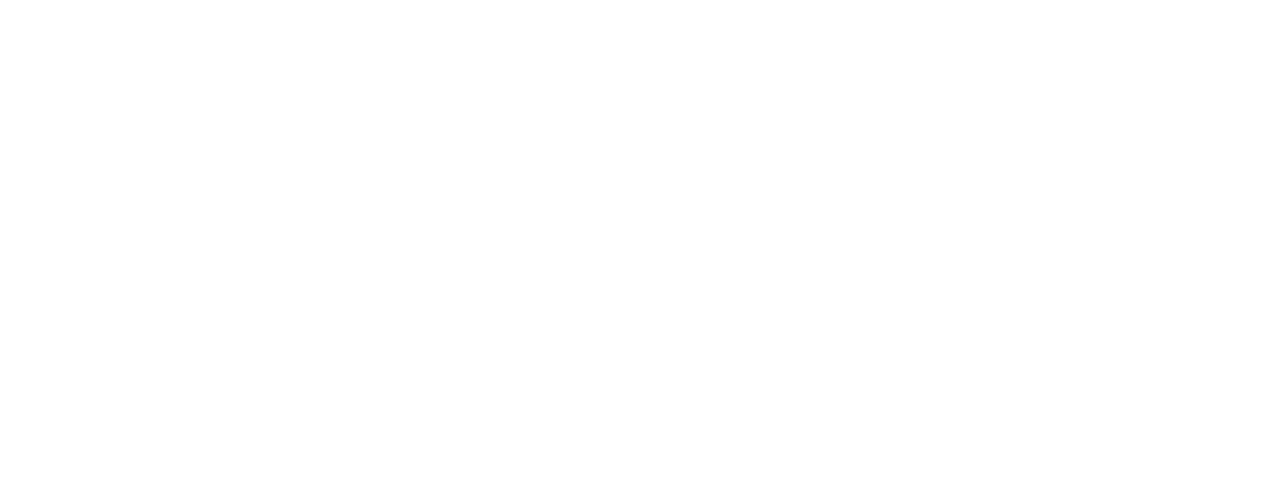
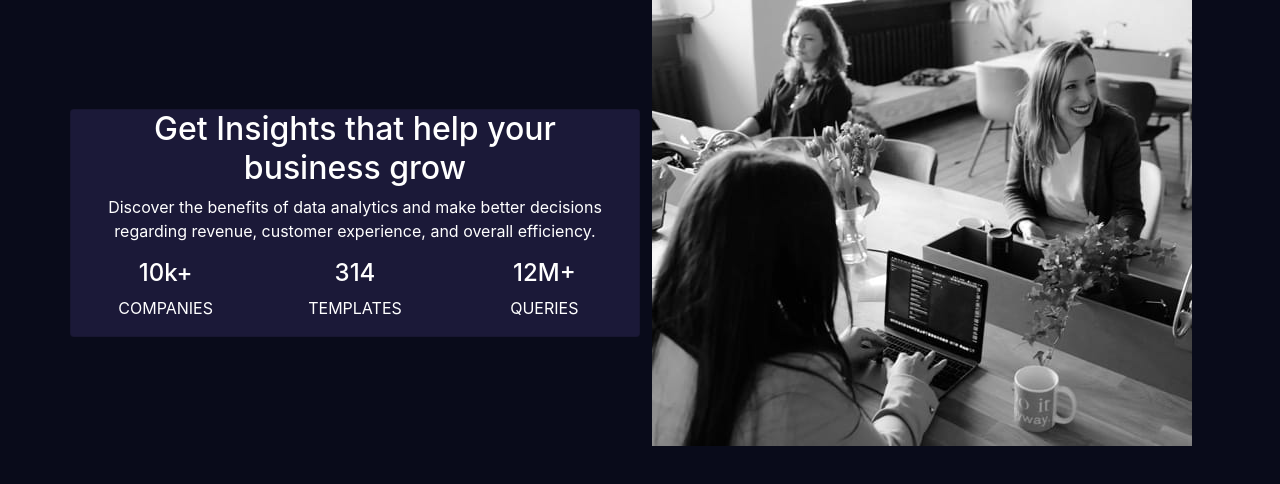
Before and after one commit to tomxyd/stats-preview-card, a plain HTML site: page index.html in a window 1280 px wide. Drawn offline with nearby package versions, Linux system fonts and the light colour scheme.

Commit message:
complex problems met

```diff
--- a/index.html
+++ b/index.html
@@ -5,11 +5,41 @@
     <meta charset="UTF-8">
     <meta http-equiv="X-UA-Compatible" content="IE=edge">
     <meta name="viewport" content="width=device-width, initial-scale=1.0">
-    <title>Document</title>
+    <title>Stat Preview Page</title>
+    <link href="https://cdn.jsdelivr.net/npm/bootstrap@5.0.2/dist/css/bootstrap.min.css" rel="stylesheet"
+        integrity="sha384-EVSTQN3/azprG1Anm3QDgpJLIm9Nao0Yz1ztcQTwFspd3yD65VohhpuuCOmLASjC" crossorigin="anonymous">
+    <link rel="stylesheet" href="dist/style.css">
+    <link href="https://fonts.google.com/specimen/Inter">
+
+
 </head>
 
 <body>
-
+    <div class="container">
+        <div class="row align-items-center ">
+            <div class="col-md-6 card text-center">
+                <h2>Get Insights that help your business grow</h2>
+                <p>Discover the benefits of data analytics and make better decisions regarding revenue, customer experience, and overall efficiency.</p>
+                <div class="row">
+                    <div class="col-sm">
+                        <h4>10k+</h4>
+                        <p>COMPANIES</p>
+                    </div>
+                    <div class="col-sm">
+                        <h4>314</h4>
+                        <p>TEMPLATES</p>
+                    </div>
+                    <div class="col-sm">
+                        <h4>12M+</h4>
+                        <p>QUERIES</p>
+                    </div>
+                </div>
+            </div>
+            <div class="col-md-6">
+                <img src="images/image-header-desktop.jpg" class="img-fluid">
+            </div>
+        </div>
+    </div>
 </body>
 
 </html>
--- a/style.scss
+++ b/style.scss
@@ -0,0 +1,17 @@
+$base-color: hsl(233, 47%, 7%);
+$card-color:  hsl(244, 38%, 16%);
+$img-color:  hsl(277, 64%, 61%);
+$font-color: hsl(0, 0%, 100%);
+$main-p:  hsla(0, 0%, 100%, 0.75);
+$stat-head:  hsla(0, 0%, 100%, 0.6);
+$base-font: Inter;
+
+body{
+    font-family: $base-font;
+    font-weight: 400;
+    background-color: $base-color;
+}
+.card{
+    background: $card-color;
+    color: $font-color;
+}
```
Also changed, not shown: dist/style.css, 1 other file.
